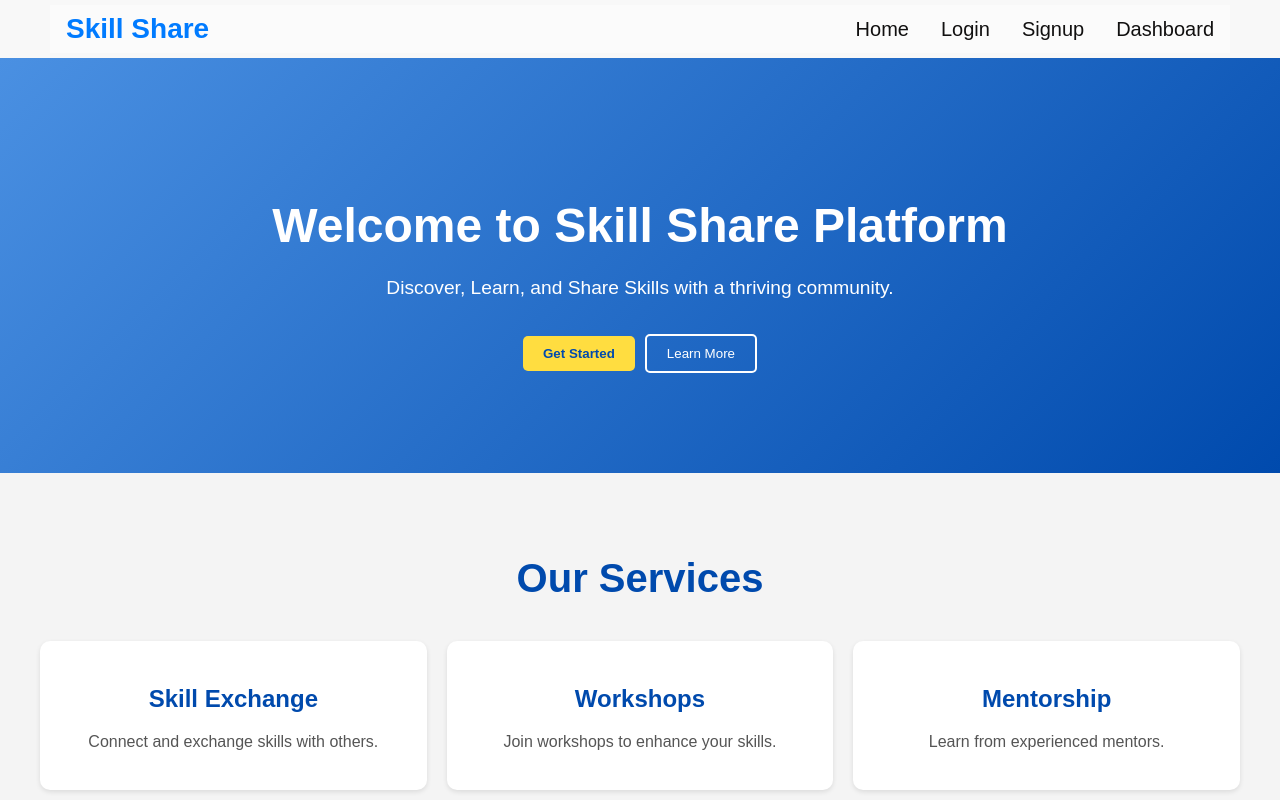
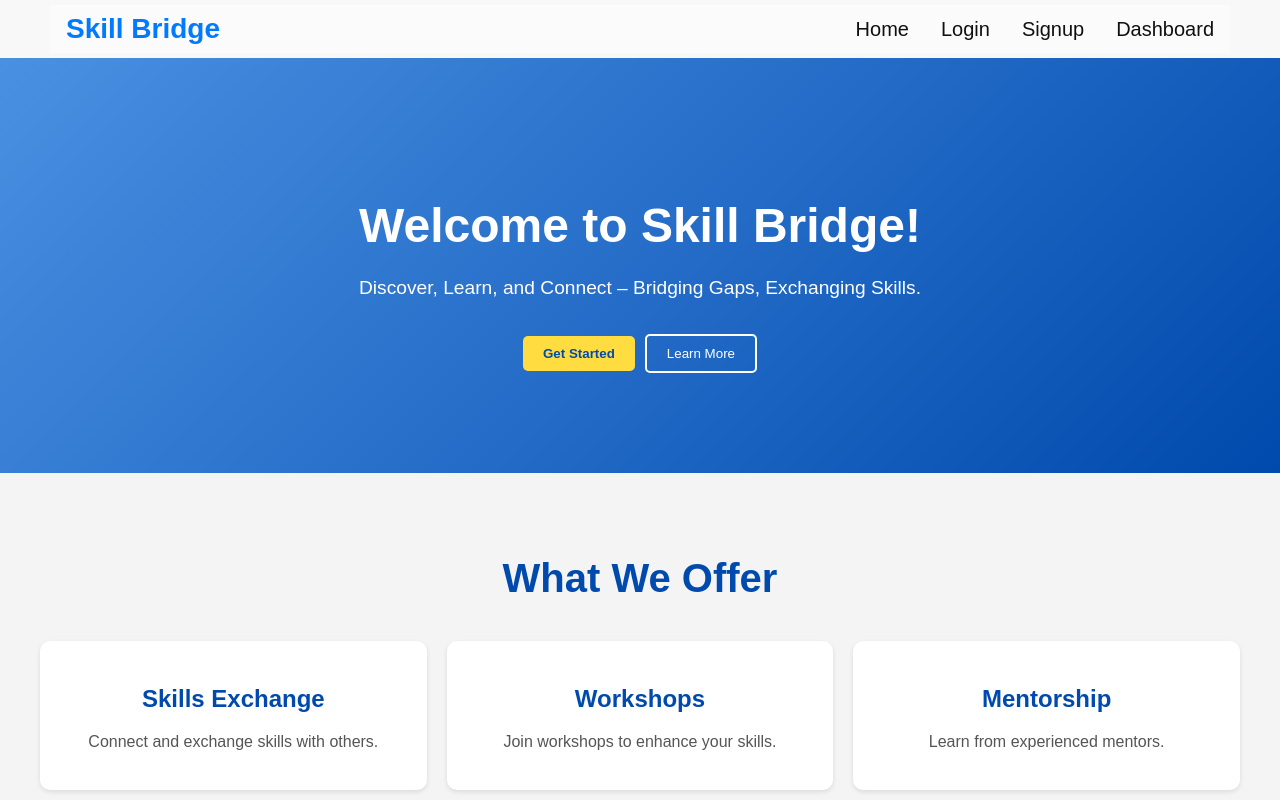
Before and after one commit to pankajyadav8523/Skill-Exchange-Plateform, a React (Vite) app in the folder fronted/: page / in a window 1280 px wide. Shown: the top 800 px of the page. Built offline with nearby package versions, Linux system fonts and the light colour scheme; no server answers.

Commit message:
Updated web

```diff
--- a/fronted/package.json
+++ b/fronted/package.json
@@ -11,10 +11,13 @@
   },
   "dependencies": {
     "axios": "^1.7.9",
+    "esbuild": "^0.24.0",
+    "firebase": "^11.0.2",
     "react": "^18.3.1",
     "react-bootstrap": "^2.10.6",
     "react-dom": "^18.3.1",
-    "react-router-dom": "^7.0.2"
+    "react-router-dom": "^7.0.2",
+    "rollup": "^4.28.1"
   },
   "devDependencies": {
     "@eslint/js": "^9.13.0",
--- a/fronted/src/components/HomePage.jsx
+++ b/fronted/src/components/HomePage.jsx
@@ -4,7 +4,7 @@ function HomePage({ navigateTo, skills }) {
   return (
     <div>
       <h1>Home Page</h1>
-      <p>Welcome to the Skill Exchange Platform!</p>
+      <p>Welcome to Skill Bridge!</p>
       <div>
         {skills.map((skill) => (
           <div
--- a/fronted/src/components/Services.jsx
+++ b/fronted/src/components/Services.jsx
@@ -3,14 +3,14 @@ import './Services.css';
 
 const Services = () => {
   const services = [
-    { title: 'Skill Exchange', description: 'Connect and exchange skills with others.' },
+    { title: 'Skills Exchange', description: 'Connect and exchange skills with others.' },
     { title: 'Workshops', description: 'Join workshops to enhance your skills.' },
     { title: 'Mentorship', description: 'Learn from experienced mentors.' },
   ];
 
   return (
     <section id="services" className="services">
-      <h2>Our Services</h2>
+      <h2>What We Offer</h2>
       <div className="services-container">
         {services.map((service, index) => (
           <div key={index} className="service-card">
--- a/fronted/src/components/hero/Hero.jsx
+++ b/fronted/src/components/hero/Hero.jsx
@@ -5,8 +5,8 @@ const Hero = () => {
   return (
     <section id="hero" className="hero">
       <div className="hero-container">
-        <h1>Welcome to Skill Share Platform</h1>
-        <p className='hero-text'>Discover, Learn, and Share Skills with a thriving community.</p>
+        <h1>Welcome to Skill Bridge!</h1>
+        <p className='hero-text'>Discover, Learn, and Connect – Bridging Gaps, Exchanging Skills.</p>
         <div className="hero-buttons">
           <button className="btn-primary">Get Started</button>
           <button className="btn-secondary">Learn More</button>
--- a/fronted/src/components/navbar/Navbar.jsx
+++ b/fronted/src/components/navbar/Navbar.jsx
@@ -8,7 +8,7 @@ const CustomNavbar = () => {
     <Navbar bg="light" expand="lg" className="custom-navbar">
       <Container>
         <Navbar.Brand as={Link} to="/">
-          Skill Share
+          Skill Bridge
         </Navbar.Brand>
         <Navbar.Toggle aria-controls="basic-navbar-nav" />
         <Navbar.Collapse id="basic-navbar-nav">
```
Also changed, not shown: 1 other file (tests, documents, lock files or other folders).
